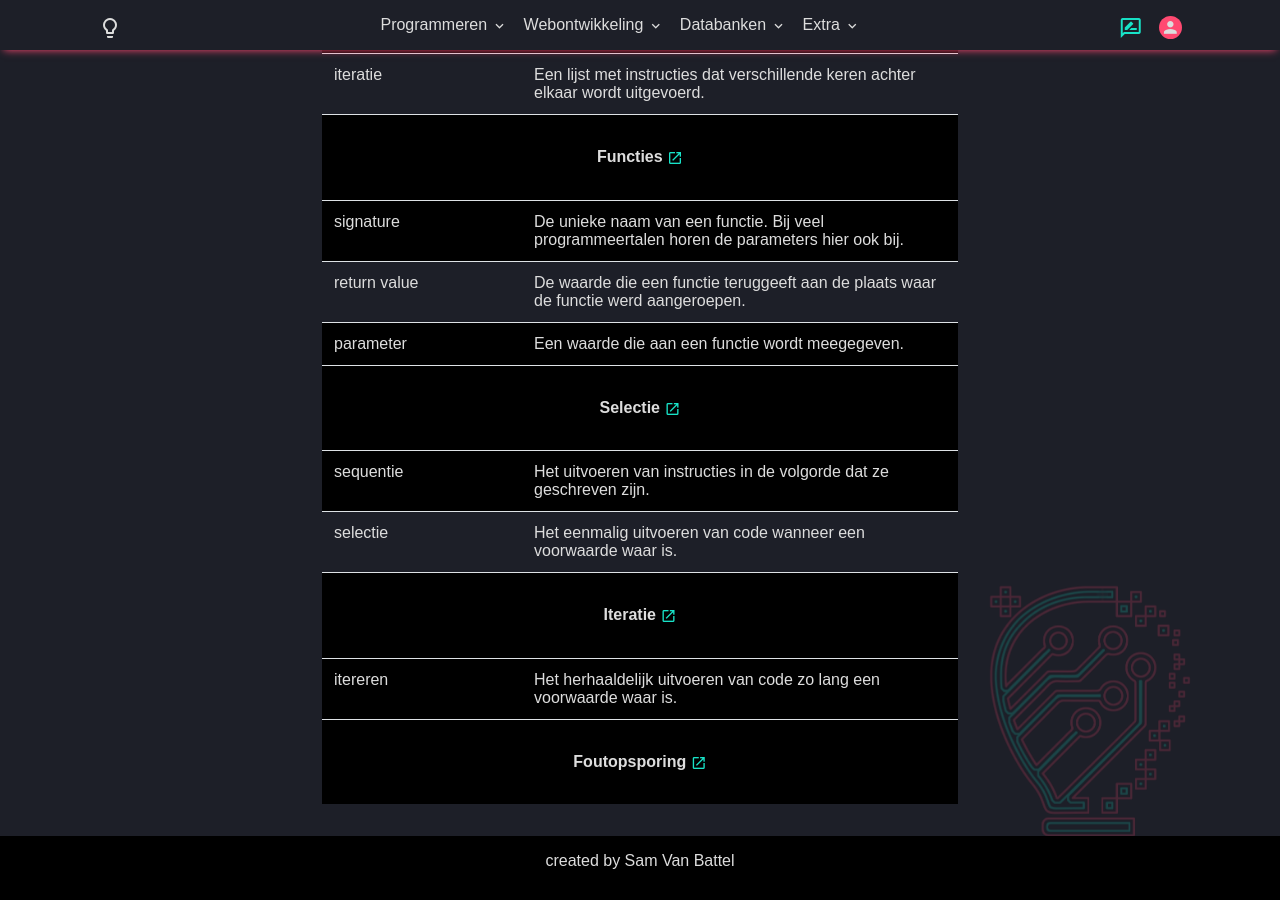
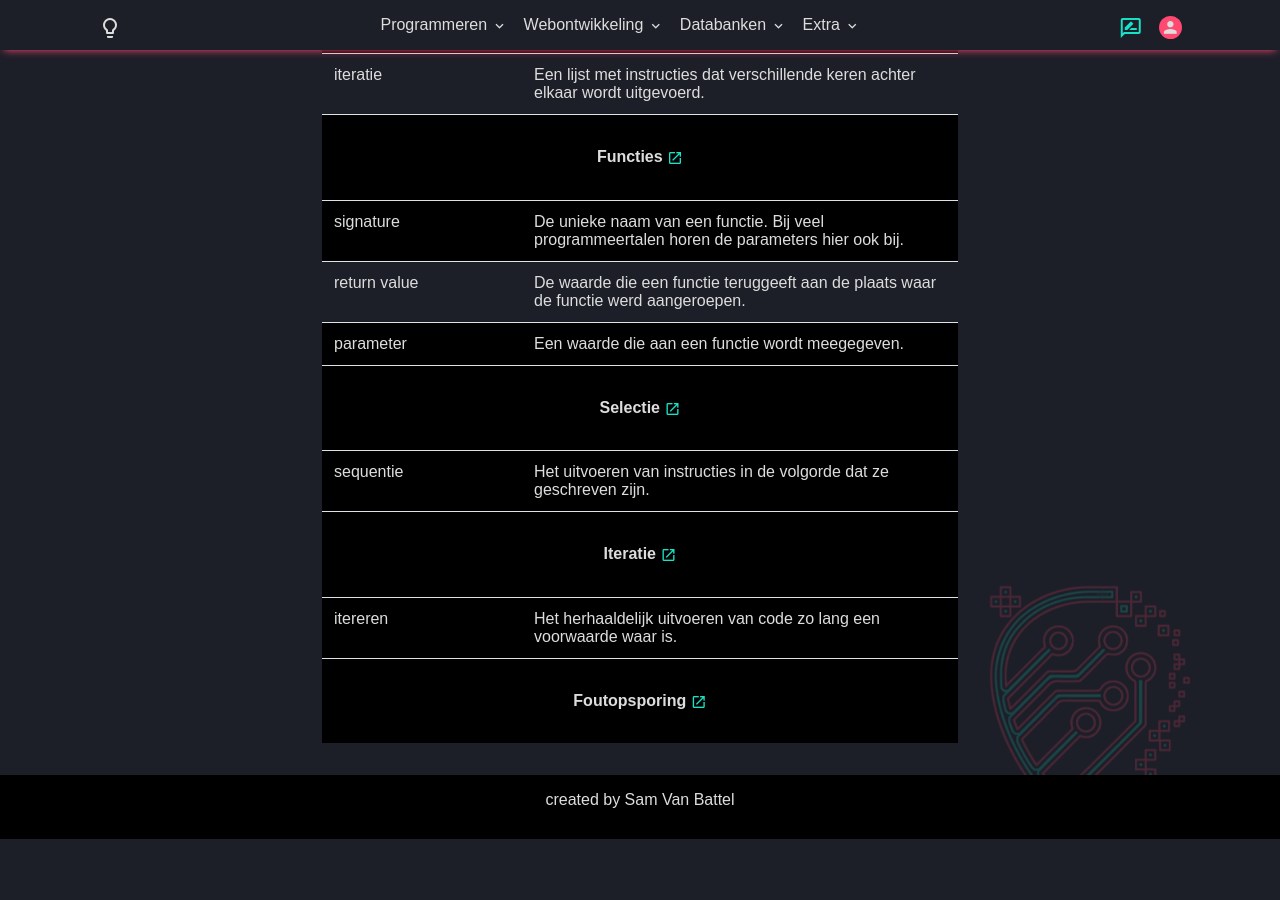
Before and after one commit to T-INFORMATICA/t-informatica.github.io, a Jekyll site: the page built from _courses/programmeren/codeblokken/index.md, in a window 1280 px wide and 900 px high, scrolled down 1186 px. Built offline with Jekyll 4.4.1, drawn with Linux system fonts in a browser that asks for light colours; comment, search, counter and statistics services are not loaded; after the commit the page ends 2025 px from its top, so only the background shows below that.

Commit message:
Update selectie.md

```diff
--- a/_courses/programmeren/codeblokken/selectie.md
+++ b/_courses/programmeren/codeblokken/selectie.md
@@ -9,8 +9,6 @@ tags:
 definitions:
  - name: sequentie
    definition: Het uitvoeren van instructies in de volgorde dat ze geschreven zijn.
- - name: selectie
-   definition: Het eenmalig uitvoeren van code wanneer een voorwaarde waar is.
 description: Met een selectie kiest een programma welke code er uitgevoerd moet worden op basis van een voorwaarde.
 ---
 
```
